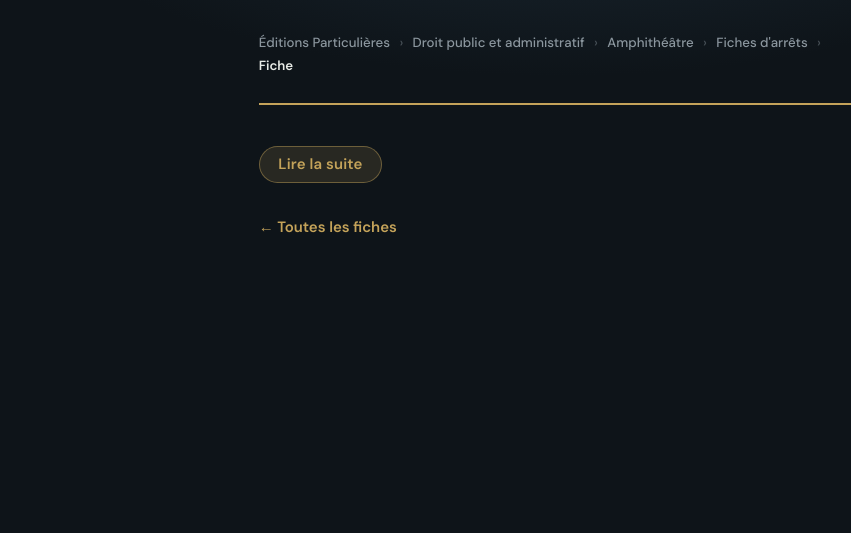
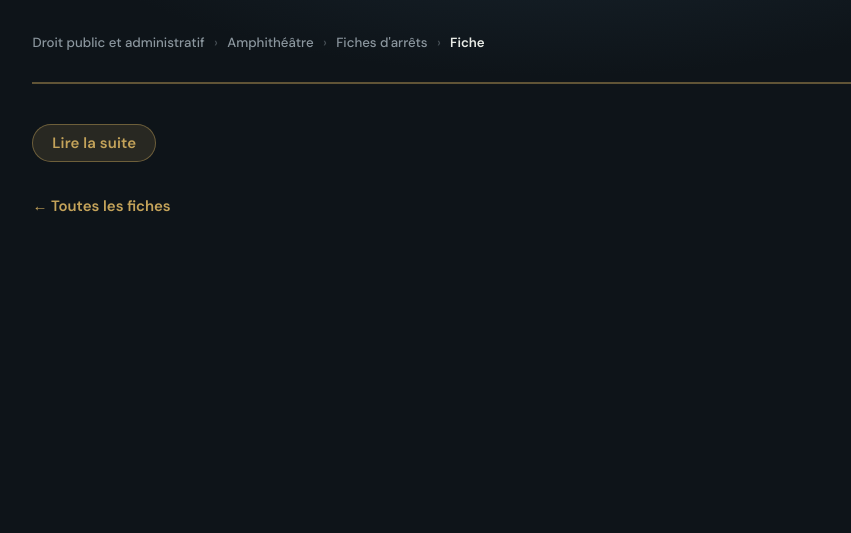
Before and after one commit to cabpechard-wq/editions-particulieres, a Python web app: template site/templates/arrets-fiche.html in a window 1280 px wide. Shown: the part 64-597 px from the top of the page, without its empty margins (79-930 px from the left). Run offline with Jinja, Linux system fonts and the light colour scheme; the template is opened without the code that fills it, so the values that code supplies are empty.

Commit message:
Manuel : typographie structuree, colonne de lecture plus etroite, fils d'Ariane simplifies.
Co-authored-by: Cursor <cursoragent@cursor.com>

```diff
--- a/extract/html/manuel_site.py
+++ b/extract/html/manuel_site.py
@@ -103,8 +103,6 @@ def build_manuel_site(
                 aside_tpl.replace("{{TITLE}}", ch["title_esc"])
                 .replace(
                     "{{CRUMB_TRAIL}}",
-                    "<span>Éditions Particulières</span>\n"
-                    '    <span class="sep">›</span>\n'
                     f'    <a href="{prefix}index.html">Droit public et administratif</a>\n'
                     '    <span class="sep">›</span>\n'
                     f'    <a href="{prefix}bibliotheque/">Bibliothèque universitaire</a>\n'
--- a/extract/html/manuel_tree.py
+++ b/extract/html/manuel_tree.py
@@ -155,8 +155,6 @@ def build_nav_tree_html(
 def build_breadcrumb_html(chapter: dict[str, Any], by_digits: dict[str, dict[str, Any]]) -> str:
     prefix = asset_prefix(len(chapter["segments"]))
     bits = [
-        "<span>Éditions Particulières</span>",
-        '<span class="sep">›</span>',
         f'<a href="{prefix}index.html">Droit public et administratif</a>',
         '<span class="sep">›</span>',
         f'<a href="{prefix}bibliotheque/">Bibliothèque universitaire</a>',
--- a/site/export_manuel.py
+++ b/site/export_manuel.py
@@ -297,8 +297,6 @@ def build_nav_tree_html(
 def build_breadcrumb_html(chapter: dict[str, Any], by_digits: dict[str, dict[str, Any]]) -> str:
     prefix = asset_prefix(len(chapter["segments"]))
     bits = [
-        '<span>Éditions Particulières</span>',
-        '<span class="sep">›</span>',
         f'<a href="{prefix}index.html">Droit public et administratif</a>',
         '<span class="sep">›</span>',
         f'<a href="{prefix}bibliotheque/">Bibliothèque universitaire</a>',
@@ -485,8 +483,6 @@ def main() -> int:
                 aside_tpl                .replace("{{TITLE}}", ch["title_esc"])
                 .replace(
                     "{{CRUMB_TRAIL}}",
-                    '<span>Éditions Particulières</span>\n'
-                    '    <span class="sep">›</span>\n'
                     f'    <a href="{prefix}index.html">Droit public et administratif</a>\n'
                     '    <span class="sep">›</span>\n'
                     f'    <a href="{prefix}bibliotheque/">Bibliothèque universitaire</a>\n'
--- a/site/templates/arrets-fiche.html
+++ b/site/templates/arrets-fiche.html
@@ -12,8 +12,6 @@
 <body>
 <main class="site-main legal-page arrets-fiche-page">
   <p class="site-crumb">
-    <span>Éditions Particulières</span>
-    <span class="sep">›</span>
     <a href="{{ASSET_PREFIX}}">Droit public et administratif</a>
     <span class="sep">›</span>
     <a href="{{ASSET_PREFIX}}ressources/">Amphithéâtre</a>
--- a/site/templates/arrets-index.html
+++ b/site/templates/arrets-index.html
@@ -12,8 +12,6 @@
 <body>
 <main class="site-main legal-page hub-wide">
   <p class="site-crumb">
-    <span>Éditions Particulières</span>
-    <span class="sep">›</span>
     <a href="../">Droit public et administratif</a>
     <span class="sep">›</span>
     <a href="../ressources/">Amphithéâtre</a>
--- a/site/templates/dictionnaire.html
+++ b/site/templates/dictionnaire.html
@@ -12,8 +12,6 @@
 <body>
 <main class="site-main legal-page manuel-layout">
   <p class="site-crumb">
-    <span>Éditions Particulières</span>
-    <span class="sep">›</span>
     <a href="../">Droit public et administratif</a>
     <span class="sep">›</span>
     <a href="../bibliotheque/">Bibliothèque universitaire</a>
--- a/site/templates/manuel-page.html
+++ b/site/templates/manuel-page.html
@@ -7,7 +7,7 @@
 <link rel="preconnect" href="https://fonts.googleapis.com">
 <link rel="preconnect" href="https://fonts.gstatic.com" crossorigin>
 <link href="https://fonts.googleapis.com/css2?family=Cormorant+Garamond:ital,wght@0,500;0,600;1,500&family=DM+Sans:opsz,wght@9..40,400;9..40,500;9..40,600&display=swap" rel="stylesheet">
-<link rel="stylesheet" href="{{ASSET_PREFIX}}site.css?v=12">
+<link rel="stylesheet" href="{{ASSET_PREFIX}}site.css?v=13">
 </head>
 <body>
 <main class="site-main legal-page manuel-layout">
--- a/site/templates/manuel-sommaire.html
+++ b/site/templates/manuel-sommaire.html
@@ -7,13 +7,11 @@
 <link rel="preconnect" href="https://fonts.googleapis.com">
 <link rel="preconnect" href="https://fonts.gstatic.com" crossorigin>
 <link href="https://fonts.googleapis.com/css2?family=Cormorant+Garamond:ital,wght@0,500;0,600;1,500&family=DM+Sans:opsz,wght@9..40,400;9..40,500;9..40,600&display=swap" rel="stylesheet">
-<link rel="stylesheet" href="../site.css?v=12">
+<link rel="stylesheet" href="../site.css?v=13">
 </head>
 <body>
 <main class="site-main legal-page manuel-layout">
   <p class="site-crumb">
-    <span>Éditions Particulières</span>
-    <span class="sep">›</span>
     <a href="../">Droit public et administratif</a>
     <span class="sep">›</span>
     <a href="../bibliotheque/">Bibliothèque universitaire</a>
--- a/site/templates/site.css
+++ b/site/templates/site.css
@@ -1293,6 +1293,13 @@ input:focus {
   max-width: none;
 }
 
+/* Colonne de lecture (menu latéral inchangé) */
+.manuel-shell .manuel-content > .site-title,
+.manuel-shell .manuel-content > .manuel-prose,
+.manuel-shell .manuel-content > .manuel-chapternav {
+  max-width: 40.5rem;
+}
+
 .manuel-prose {
   max-width: none;
   width: 100%;
@@ -1301,73 +1308,116 @@ input:focus {
   -webkit-touch-callout: none;
 }
 
-/* Typographie manuel — calée sur extract/word/theme.py + Editions_Particulieres.dotx */
+/* Typographie manuel — hiérarchie Cormorant (titres) / DM Sans (corps) */
 .manuel-content .site-title {
   font-family: var(--font-display);
-  font-size: clamp(1.75rem, 2.6vw, 2.33rem); /* 28 pt */
-  font-weight: 600;
-  line-height: 1.2;
-  margin: 0 0 1rem;
-  padding-bottom: 0.45rem;
-  border-bottom: 2px solid var(--accent);
+  font-size: clamp(1.65rem, 2.15vw, 2.05rem);
+  font-weight: 600;
+  line-height: 1.18;
+  letter-spacing: -0.02em;
+  margin: 0 0 1.35rem;
+  padding-bottom: 0.55rem;
+  color: var(--accent);
+  border-bottom: 2px solid rgba(196, 163, 90, .45);
 }
 
 .manuel-content .legal-prose {
   font-family: var(--font-ui);
-  font-size: 1.05rem; /* ~12 pt, un peu au-dessus du corps Word 11 pt */
-  line-height: 1.65;
-}
-
-.manuel-content .legal-prose h2 {
+  font-size: 1.02rem;
+  line-height: 1.68;
+  color: var(--ink);
+}
+
+/* § principaux (Notion heading_1) */
+.manuel-content .legal-prose > h2 {
   font-family: var(--font-display);
-  font-size: 1.67rem; /* 20 pt — Notion heading_1 */
+  font-size: 1.48rem;
   font-weight: 600;
   letter-spacing: -0.015em;
-  margin: 1.35rem 0 0.5rem;
-  color: var(--ink);
-}
-
+  line-height: 1.22;
+  margin: 2.15rem 0 0.7rem;
+  padding-top: 1.15rem;
+  color: var(--accent);
+  border-top: 1px solid rgba(196, 163, 90, .28);
+}
+
+.manuel-content .legal-prose > h2:first-child {
+  margin-top: 0.35rem;
+  padding-top: 0;
+  border-top: 0;
+}
+
+/* Sous-parties (Notion heading_2) */
 .manuel-content .legal-prose h3 {
-  font-family: var(--font-ui);
-  font-size: 1.33rem; /* 16 pt — Notion heading_2 */
-  font-weight: 700;
-  margin: 1.1rem 0 0.4rem;
-  color: var(--ink);
-}
-
+  font-family: var(--font-display);
+  font-size: 1.22rem;
+  font-weight: 600;
+  line-height: 1.28;
+  margin: 1.45rem 0 0.45rem;
+  color: var(--ink);
+}
+
+/* Rubriques (Notion heading_3) */
 .manuel-content .legal-prose h4 {
   font-family: var(--font-ui);
-  font-size: 1.08rem; /* 13 pt */
-  font-weight: 700;
-  margin: 0.95rem 0 0.35rem;
-  padding-left: 0.25rem;
-  color: var(--ink);
-}
-
+  font-size: 1.04rem;
+  font-weight: 650;
+  line-height: 1.35;
+  margin: 1.1rem 0 0.35rem;
+  padding-left: 0.55rem;
+  color: var(--ink);
+  border-left: 3px solid rgba(196, 163, 90, .42);
+}
+
+/* Sous-rubriques / focus (Notion heading_4) */
 .manuel-content .legal-prose h5 {
   font-family: var(--font-ui);
-  font-size: 0.98rem; /* 11.5 pt */
-  font-weight: 700;
-  margin: 0.85rem 0 0.3rem;
-  padding-left: 0.5rem;
-  color: var(--ink);
+  font-size: 0.9rem;
+  font-weight: 650;
+  line-height: 1.4;
+  letter-spacing: 0.03em;
+  text-transform: uppercase;
+  margin: 1rem 0 0.35rem;
+  color: var(--muted);
+}
+
+/* Titres dans encadrés : plus compacts, sans séparateur de § */
+.manuel-content .legal-prose aside.encadre h2,
+.manuel-content .legal-prose .encadre h2,
+.manuel-content .legal-prose aside.encadre h3,
+.manuel-content .legal-prose .encadre h3 {
+  font-size: 1.08rem;
+  margin-top: 0.65rem;
+  padding-top: 0;
+  border-top: 0;
+  color: var(--ink);
+}
+
+.manuel-content .legal-prose aside.encadre h5,
+.manuel-content .legal-prose .encadre h5 {
+  font-size: 0.82rem;
+  margin-top: 0.5rem;
 }
 
 .manuel-content .legal-prose p,
 .manuel-content .legal-prose li {
-  font-size: 1.05rem;
-  line-height: 1.65;
+  font-size: 1.02rem;
+  line-height: 1.68;
   text-align: justify;
 }
 
 .manuel-content .legal-prose p {
-  margin: 0 0 0.65rem;
+  margin: 0 0 0.7rem;
 }
 
 .manuel-content .legal-prose ul,
 .manuel-content .legal-prose ol {
-  margin: 0 0 0.85rem;
-  padding-left: 1.35rem;
+  margin: 0 0 0.9rem;
+  padding-left: 1.4rem;
+}
+
+.manuel-content .legal-prose li + li {
+  margin-top: 0.25rem;
 }
 
 /* Citations — cadre fin 4 côtés, sans fond (priorité sur .legal-prose blockquote) */
@@ -1765,17 +1815,17 @@ input:focus {
   margin-bottom: 1.25rem;
 }
 
-/* Fiche arrêt — largeur page A4 (21 cm), corps utile 16 cm (marges 2,5 cm) */
+/* Fiche arrêt — colonne élargie (2× A4 : 42 cm page, 32 cm corps utile) */
 .site-main.arrets-fiche-page {
-  width: min(21cm, calc(100% - 2rem));
-  max-width: 21cm;
+  width: min(42cm, calc(100% - 2rem));
+  max-width: 42cm;
   margin-inline: auto;
   box-sizing: border-box;
   padding-inline: clamp(1rem, 2.5cm, 2.5cm);
 }
 
 .arrets-fiche-layout {
-  max-width: 16cm;
+  max-width: 32cm;
   margin-inline: auto;
 }
 
```
